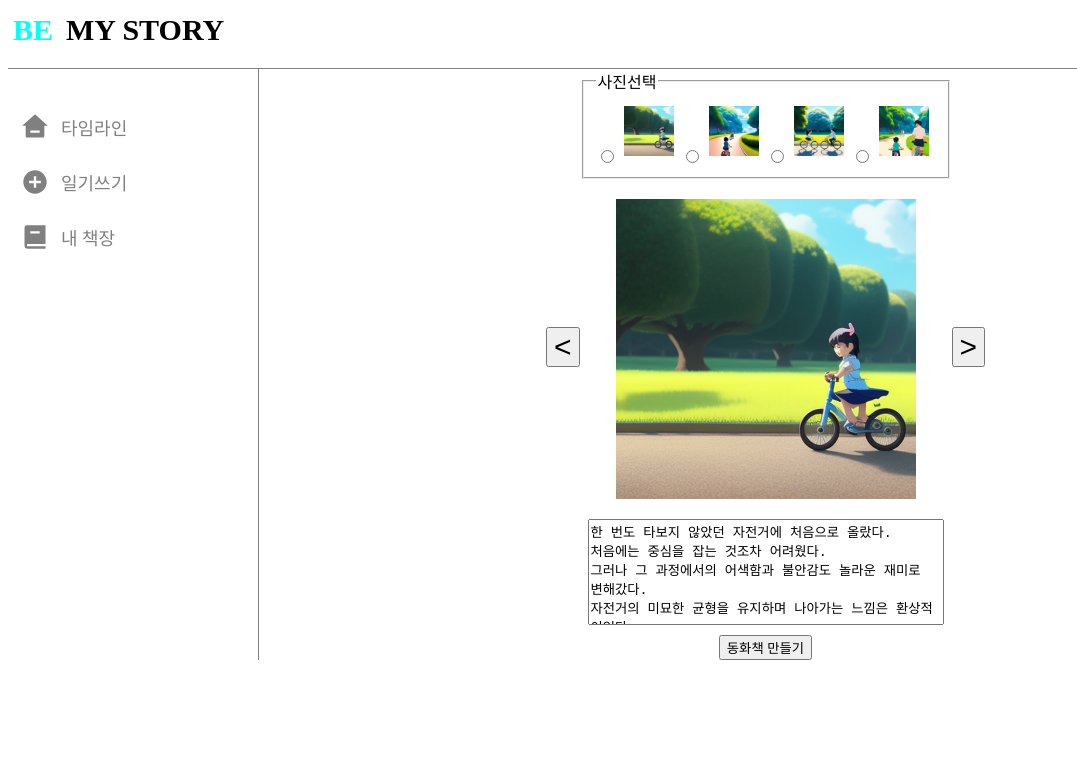
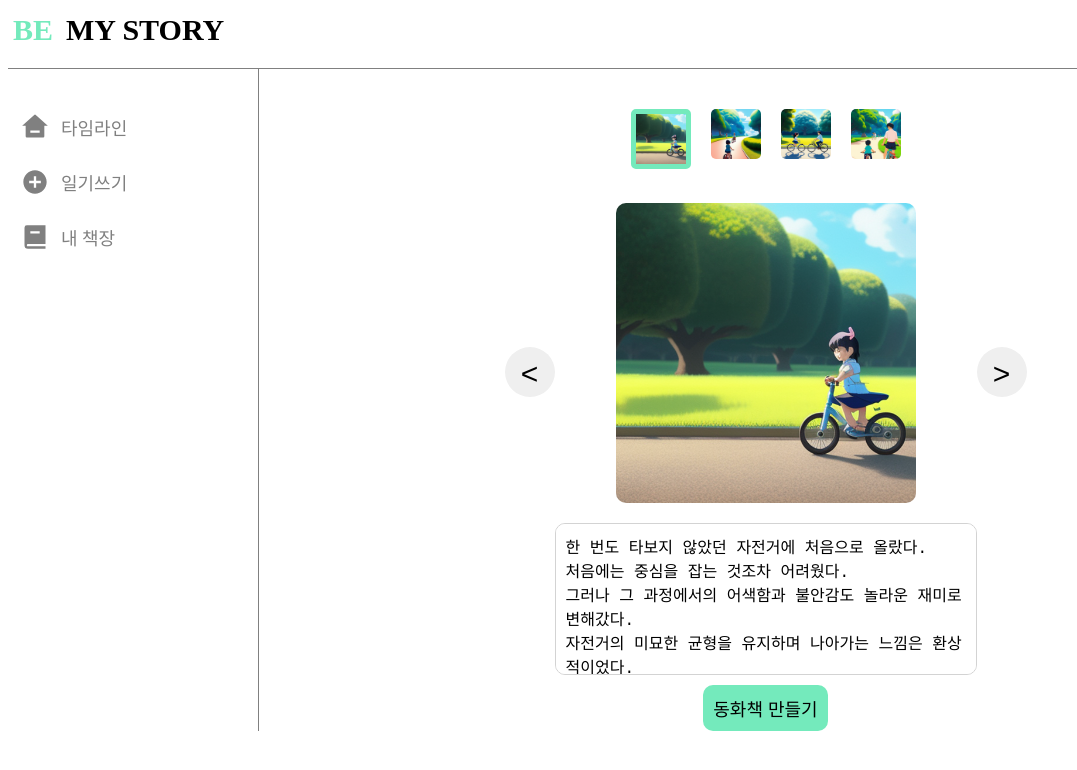
Before and after one commit to 6garlics/be-my-story-frontend, a React (Create React App) app: page /book-form in a window 1280 px wide. Shown: the top 770 px of the page, without its empty margins (0-1077 px from the left). Built offline with nearby package versions, Linux system fonts and the light colour scheme.

Commit message:
💄 UI: 전반적인 UI 수정 (BookPageForm에서 첫번째를 제외한 페이지들의 라디오버튼이 작동안함. 선택된 라디오버튼의 번호는 잘 출력하는데 UI변경이 없음)

```diff
--- a/src/App.js
+++ b/src/App.js
@@ -55,7 +55,7 @@ const Logo = styled(NavLink)`
 `;
 
 const BE = styled.div`
-  color: aqua;
+  color: #74eabcff;
   margin-right: 13px;
 `;
 
--- a/src/components/book_form/BookPageForm.js
+++ b/src/components/book_form/BookPageForm.js
@@ -18,20 +18,23 @@ const BookPageForm = ({ page, index, pageNum }) => {
   console.log(page);
   return (
     <Container index={index} pageNum={pageNum}>
-      <fieldset style={{ display: "flex" }}>
-        <legend>사진선택</legend>
+      <Fieldset>
+        {/* <legend>사진선택</legend> */}
         {page.images.map((bike, id) => (
-          <label key={id}>
-            <input
+          <div key={id}>
+            <RadioButton
+              id={id}
               type="radio"
               name="bikes"
               value={id}
               onChange={() => changeImage(id)}
             />
-            <PreviewImage src={bike} />
-          </label>
+            <Label htmlFor={id}>
+              <PreviewImage src={bike} id={id} selectedImage={selectedImage} />
+            </Label>
+          </div>
         ))}
-      </fieldset>
+      </Fieldset>
       <Image src={page.images[selectedImage]} />
       <Text value={text} onChange={changeText}></Text>
     </Container>
@@ -45,20 +48,42 @@ const Container = styled.div`
   display: ${(props) => props.index !== props.pageNum && "none"};
 `;
 
+const RadioButton = styled.input`
+  display: none;
+`;
+
+const Label = styled.label``;
+
+const Fieldset = styled.fieldset`
+  display: flex;
+  border: none;
+  padding: 0;
+`;
+
 const PreviewImage = styled.img`
   width: 50px;
-  margin: 7px;
+  height: 50px;
+  margin: 10px 10px;
+  margin-top: 40px;
+  border-radius: 5px;
+  border: ${(props) =>
+    props.id === props.selectedImage && "5px solid #74eabcff"};
 `;
 
 const Image = styled.img`
   width: 300px;
   margin: 20px;
+  border-radius: 10px;
 `;
 
 const Text = styled.textarea`
-  width: 350px;
-  height: 100px;
+  width: 400px;
+  height: 130px;
+  padding: 10px;
   resize: none;
+  font-size: 16px;
+  border-radius: 10px;
+  border: 1px solid lightgrey;
 `;
 
 export default BookPageForm;
--- a/src/components/my_book_shelf/BookCover.js
+++ b/src/components/my_book_shelf/BookCover.js
@@ -30,7 +30,10 @@ const CoverImage = styled.img`
 `;
 
 const Title = styled.div`
-  display: inline-block;
+  /* display: inline-block; */
+  font-size: 18px;
+  text-align: center;
+  margin-top: 5px;
 `;
 
 export default BookCover;
--- a/src/pages/BookForm.js
+++ b/src/pages/BookForm.js
@@ -3,44 +3,44 @@ import BookPageForm from "../components/book_form/BookPageForm";
 import { styled } from "styled-components";
 import { useNavigate } from "react-router-dom";
 
-// const pages = [
-//   {
-//     images: [
-//       "images/bike1.png",
-//       "images/bike2.png",
-//       "images/bike3.png",
-//       "images/biek4.png",
-//     ],
-//     text: "1. 한 날 밤, 작은 아이는 엄마와 함께 자전거를 타기로 결심했어요. 그러나 자전거를 처음 탈 때는 중심을 잡는 것이 어려웠어요. 그래도 작은 아이는 멋지게 자전거를 타고 싶어서 계속 노력했어요.",
-//   },
-//   {
-//     images: [
-//       "images/bike2.png",
-//       "images/bike3.png",
-//       "images/bike4.png",
-//       "images/bike1.png",
-//     ],
-//     text: "2. 한 날 밤, 작은 아이는 엄마와 함께 자전거를 타기로 결심했어요. 그러나 자전거를 처음 탈 때는 중심을 잡는 것이 어려웠어요. 그래도 작은 아이는 멋지게 자전거를 타고 싶어서 계속 노력했어요.",
-//   },
-//   {
-//     images: [
-//       "images/bike3.png",
-//       "images/bike4.png",
-//       "images/bike1.png",
-//       "images/bike2.png",
-//     ],
-//     text: "3. 한 날 밤, 작은 아이는 엄마와 함께 자전거를 타기로 결심했어요. 그러나 자전거를 처음 탈 때는 중심을 잡는 것이 어려웠어요. 그래도 작은 아이는 멋지게 자전거를 타고 싶어서 계속 노력했어요.",
-//   },
-//   {
-//     images: [
-//       "images/bike4.png",
-//       "images/bike1.png",
-//       "images/bike2.png",
-//       "images/bike3.png",
-//     ],
-//     text: "4. 한 날 밤, 작은 아이는 엄마와 함께 자전거를 타기로 결심했어요. 그러나 자전거를 처음 탈 때는 중심을 잡는 것이 어려웠어요. 그래도 작은 아이는 멋지게 자전거를 타고 싶어서 계속 노력했어요.",
-//   },
-// ];
+const temp = [
+  {
+    images: [
+      "images/bike1.png",
+      "images/bike2.png",
+      "images/bike3.png",
+      "images/biek4.png",
+    ],
+    text: "1. 한 날 밤, 작은 아이는 엄마와 함께 자전거를 타기로 결심했어요. 그러나 자전거를 처음 탈 때는 중심을 잡는 것이 어려웠어요. 그래도 작은 아이는 멋지게 자전거를 타고 싶어서 계속 노력했어요.",
+  },
+  {
+    images: [
+      "images/bike2.png",
+      "images/bike3.png",
+      "images/bike4.png",
+      "images/bike1.png",
+    ],
+    text: "2. 한 날 밤, 작은 아이는 엄마와 함께 자전거를 타기로 결심했어요. 그러나 자전거를 처음 탈 때는 중심을 잡는 것이 어려웠어요. 그래도 작은 아이는 멋지게 자전거를 타고 싶어서 계속 노력했어요.",
+  },
+  {
+    images: [
+      "images/bike3.png",
+      "images/bike4.png",
+      "images/bike1.png",
+      "images/bike2.png",
+    ],
+    text: "3. 한 날 밤, 작은 아이는 엄마와 함께 자전거를 타기로 결심했어요. 그러나 자전거를 처음 탈 때는 중심을 잡는 것이 어려웠어요. 그래도 작은 아이는 멋지게 자전거를 타고 싶어서 계속 노력했어요.",
+  },
+  {
+    images: [
+      "images/bike4.png",
+      "images/bike1.png",
+      "images/bike2.png",
+      "images/bike3.png",
+    ],
+    text: "4. 한 날 밤, 작은 아이는 엄마와 함께 자전거를 타기로 결심했어요. 그러나 자전거를 처음 탈 때는 중심을 잡는 것이 어려웠어요. 그래도 작은 아이는 멋지게 자전거를 타고 싶어서 계속 노력했어요.",
+  },
+];
 
 const pages = [
   {
@@ -99,7 +99,7 @@ const BookForm = () => {
   const [pageNum, setPageNum] = useState(0);
   const navigate = useNavigate();
   const createBook = () => {
-    navigate("/");
+    navigate("/bookshelf/0");
   };
 
   const onClickLeft = () => {
@@ -125,7 +125,9 @@ const BookForm = () => {
         })}
         <Button onClick={onClickRight}>{`>`}</Button>
       </Container>
-      <Submit onClick={createBook}>동화책 만들기</Submit>
+      <Submit type="submit" onClick={createBook}>
+        동화책 만들기
+      </Submit>
     </RootContainer>
   );
 };
@@ -136,16 +138,38 @@ const RootContainer = styled.div`
   align-items: center;
 `;
 const Container = styled.div`
+  /* flex: 10; */
   display: flex;
   align-items: center;
 `;
 
 const Button = styled.button`
+  padding: 10px;
   font-size: 30px;
+  border: none;
+  width: 50px;
+  height: 50px;
+  border-radius: 100px;
+  /* background: none; */
+  &:hover {
+    color: white;
+    background: #74eabcff;
+    cursor: pointer;
+  }
 `;
 
 const Submit = styled.button`
+  /* flex: 2; */
+  padding: 10px;
   margin-top: 10px;
+  font-size: 30px;
+  border: none;
+  border-radius: 10px;
+  background-color: #74eabcff;
+  font-size: 18px;
+  &:hover {
+    cursor: pointer;
+  }
 `;
 
 export default BookForm;
--- a/src/pages/DiaryForm.js
+++ b/src/pages/DiaryForm.js
@@ -76,13 +76,13 @@ const Container = styled.div`
 `;
 
 const Date = styled.div`
-  font-size: 18px;
+  font-size: 20px;
   flex: 1;
   padding: 10px 0px;
 `;
 
 const Suggestion = styled.div`
-  font-size: 18px;
+  font-size: 20px;
   flex: 1;
   padding-top: 12px;
   padding-bottom: 15px;
@@ -92,7 +92,7 @@ const Suggestion = styled.div`
 const Title = styled.input`
   flex: 1.5;
   border: none;
-  font-size: 20px;
+  font-size: 22px;
   padding-top: 25px;
   padding-bottom: 10px;
   &:focus {
@@ -102,7 +102,7 @@ const Title = styled.input`
 
 const Text = styled.textarea`
   flex: 15;
-  font-size: 15px;
+  font-size: 17px;
   resize: none;
   border: none;
   &:focus {
@@ -113,7 +113,7 @@ const Text = styled.textarea`
 const Genre = styled.fieldset`
   display: flex;
   flex: 2;
-  font-size: 14px;
+  font-size: 16px;
   margin: 15px 0px;
   padding: 15px 10px;
   justify-content: center;
@@ -121,9 +121,13 @@ const Genre = styled.fieldset`
 
 const Submit = styled.button`
   flex: 1.5;
-  border: 1px solid grey;
+  border: none;
   border-radius: 10px;
-  //background-color: aqua;
+  background-color: #74eabcff;
+  font-size: 18px;
+  /* width: 100px; */
+  /* margin-left: auto; */
+  /* color: white; */
 `;
 
 export default DiaryForm;
```
